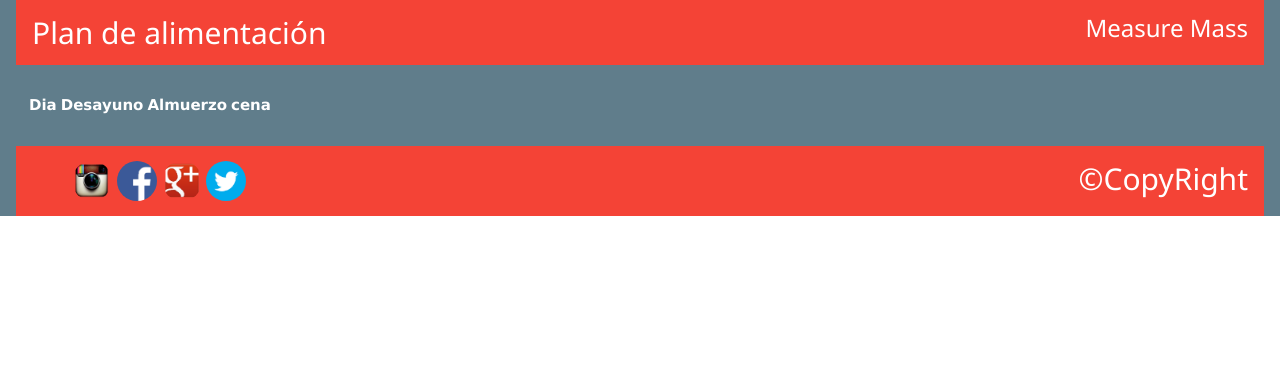
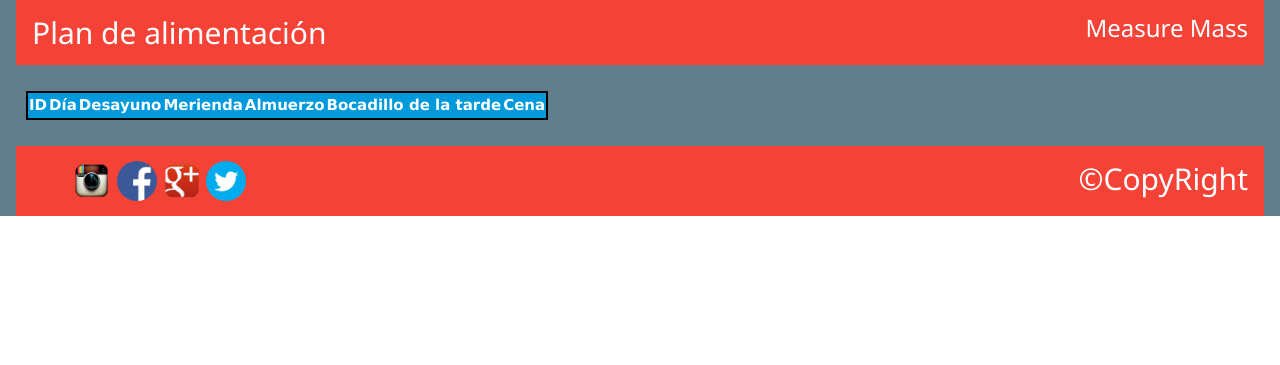
Before and after one commit to sussette/nutrition_project, a PHP site: page /planAlimentacion.php?var=1 in a window 1280 px wide. Shown: the top 365 px of the page. Run offline with PHP 8.4, Linux system fonts and the light colour scheme; tables that the repository leaves empty hold one stand-in row (values such as "Sample post"); data that the repository does not hold is empty; some libraries are stand-ins or nearby versions.

Commit message:
Mejoras en resultBMI y  planAlimentación

```diff
--- a/www/css/style.css
+++ b/www/css/style.css
@@ -61,3 +61,27 @@
 #footer ul li{
     display: inline;
 }
+
+/* Caracteristicas de tabla*/
+
+
+
+table{
+	border: 2px solid #000;
+	border-collapse: collapse;
+
+}
+
+table th{
+	background-color: #0099db;
+}
+
+table td{
+	border: 2px solid #000;
+	padding: 10px;
+	text-align: center;
+}
+
+table tr:hover{
+	background: gray;
+}
--- a/www/planAlimentacion.php
+++ b/www/planAlimentacion.php
@@ -12,8 +12,8 @@
 ]);
 
 
-	$plan=  ($_GET['$feeding_bread']);
-	echo "$plan";
+
+
 
 $data = $database->select("tb_feeding_plan", [
 		  "[><]tb_feeding" => ["id_feeding" => "id_feeding"]
@@ -23,38 +23,23 @@
 			"tb_feeding_plan.id_feeding_plan",
 			"tb_feeding.id_feeding",
 			"tb_feeding.day",
+			"tb_feeding.morningSnack",
 			"tb_feeding.breakfast",
+			"tb_feeding.afternoonSnack",
 			"tb_feeding.lunch",
 			"tb_feeding.dinner"
 	],[
-	 "id_feeding_plan" => $plan
+	 "id_feeding_plan" =>   $_GET["var"]
+
 
 		]);
 
-		/*
-		$data = $database->select("tb_personal", [
-		  "[><]tb_deptos" => ["id_depto" => "id_depto"]
-		],[
-			"tb_personal.id_personal",
-			"tb_personal.nombre",
-            "tb_personal.apellido",
-            "tb_personal.gender",
-			"tb_personal.profile",
-			"tb_deptos.id_depto",
-			"tb_deptos.depto"
-		]);
-
-
-
-*/
-
-/*$data = $database->select("tb_feeding", "*");*/
+?>
 
 
 
 
 
-?>
 
 
 <!DOCTYPE html>
@@ -62,9 +47,11 @@
 
 <head>
 	<meta charset="utf-8" name="viewport" content="width=device-width, initial-scale=1">
-    <link rel="stylesheet" href="http://www.w3schools.com/lib/w3.css">
+   <link rel="stylesheet" href="http://www.w3schools.com/lib/w3.css">
     <link rel="stylesheet" type="text/css" href="css/style.css">
     <title>Measure Mass</title>
+
+
 </head>
 
 <body>
@@ -75,26 +62,33 @@
 	    <div class="w3-container w3-red" id="header">
 		    <h2>Plan de alimentación </h2>
 		    <h3>Measure Mass</h3>
+
 	    </div>
 
 
 		<div class="w3-container w3-section" id="header-content">
 
-			<table>
+		<table>
 			<tr>
-				<th>Dia</th>
+				<th>ID</th>
+				<th>Día</th>
 				<th>Desayuno</th>
+				<th>Merienda</th>
 				<th>Almuerzo</th>
-				<th>cena</th>
+				<th>Bocadillo de la tarde</th>
+				<th>Cena</th>
 
 			</tr>
 
-			<?php
+		 <?php
                 $len = count($data);
                 for($i=0; $i<$len; $i++){
                     echo  "<tr>
+					<td>".$data[$i]["id_feeding"]."</td>
 					<td>".$data[$i]["day"]."</td>
+					<td>".$data[$i]["morningSnack"]."</td>
 					<td>".$data[$i]["breakfast"]."</td>
+					<td>".$data[$i]["afternoonSnack"]."</td>
 					<td>".$data[$i]["lunch"]."</td>
 					<td>".$data[$i]["dinner"]."</td>
 					</tr>";
@@ -105,73 +99,6 @@
 			</table>
 
 
-
-
-		<!-- <div class="weekcalendar" style="display: block";></div>
-			<div class="menuPlan">
-				<div class="section-center">
-					<ul class="schedule.nav">
-						<li class="text">Lunes</li>
-						<li class="text">Martes</li>
-						<li class="text">Miercoles</li>
-						<li class="text">Jueves</li>
-						<li class="text">Vierner</li>
-						<li class="text">Sábado</li>
-						<li class="text">Domimgo</li>
-					</ul>
-				</div>
-			</div>
-
-		<div class="content-plan">
-			<div class="description-plan">
-
-				<table class="calendar-week">
-					<thead>
-					<tr>
-						<th class="">Desayuno</th>
-						<th class="">Almuerzo</th>
-						<th class="">Cena</th>
-					</tr>
-
-					</thead>
-
-					<tbody>
-						<tr>
-
-							<td class="">
-								<ul>
-									<li>Winny fea</li>
-									<li>chino y jeffy</li>
-									<li>sdfsdfsdfsdfsd</li>
-								</ul>
-							</td>
-
-							<td class="">
-								<ul>
-									<li>Winny fea</li>
-									<li>chino y jeffy</li>
-									<li>sdfsdfsdfsdfsd</li>
-								</ul>
-							</td>
-
-							<td class="">
-								<ul>
-									<li>Winny fea</li>
-									<li>chino y jeffy</li>
-									<li>sdfsdfsdfsdfsd</li>
-								</ul>
-							</td>
-
-
-						</tr>
-					</tbody>
-
-
-
-				</table>
-
-			</div>
-		</div>-->
 
 		</div>
 
```
Also changed, not shown: www/calculatorBMI.php (+7 -2 lines), www/resultBMI.php (+12 -21 lines).
